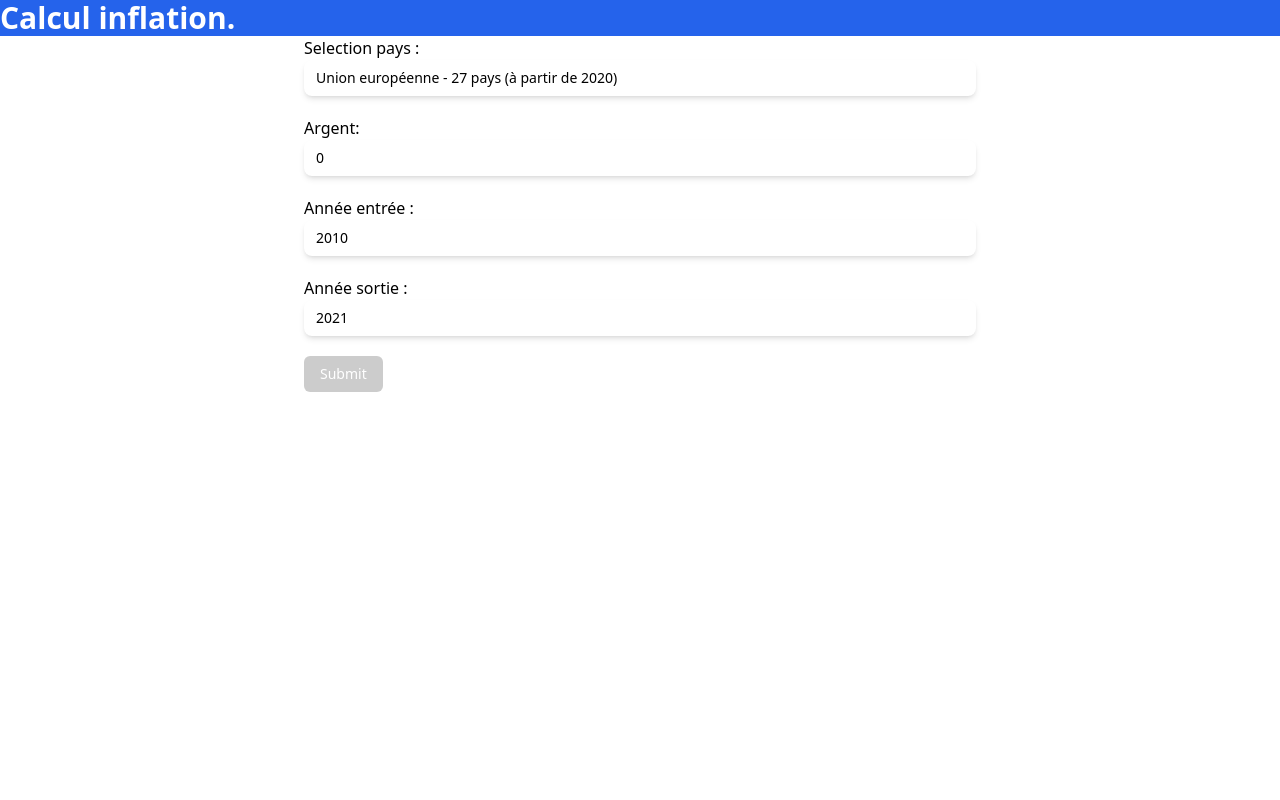
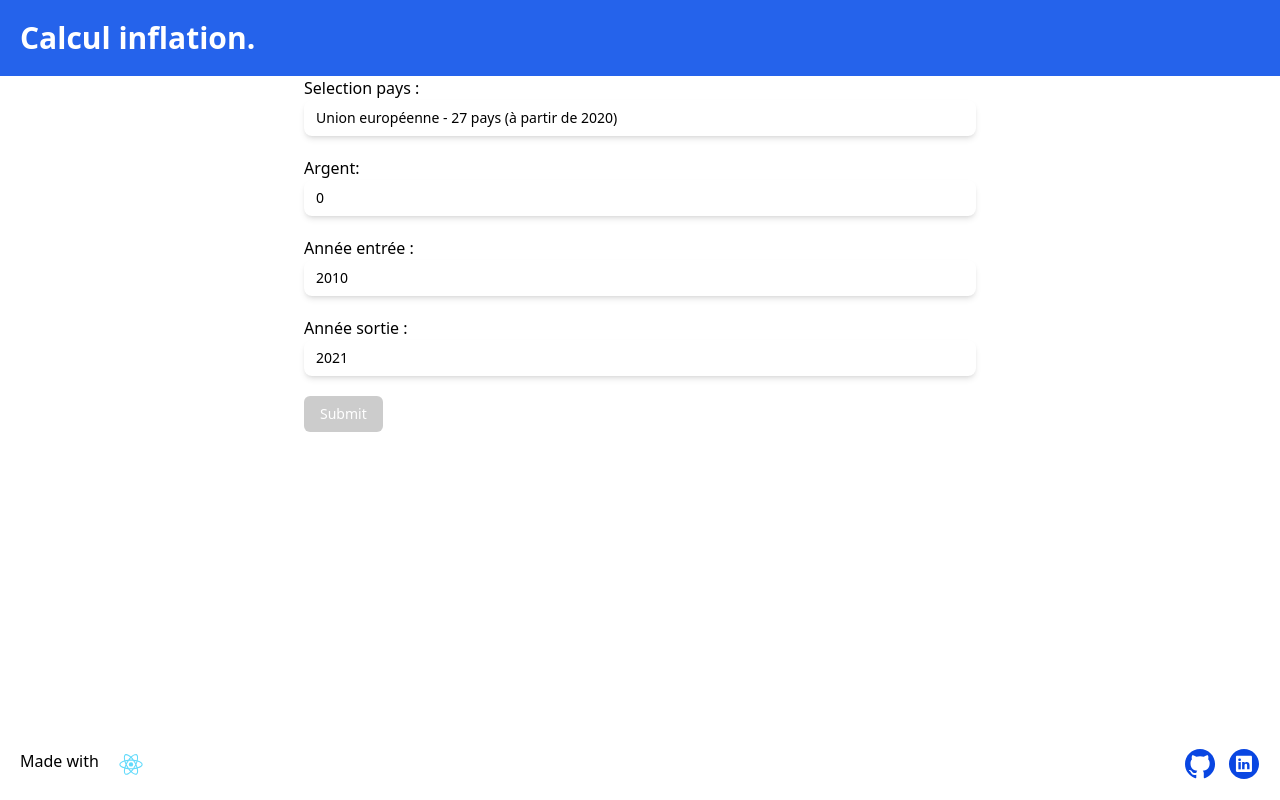
Before and after one commit to P4tt4te/inflation, a React (Vite) app: page / in a window 1280 px wide. Built offline with nearby package versions, Linux system fonts and the light colour scheme.

Commit message:
init footer

```diff
--- a/src/App.jsx
+++ b/src/App.jsx
@@ -1,5 +1,7 @@
 import { useState } from 'react'
 import logo from './logo.svg'
+import github from './github.svg'
+import linkedin from './linkedin.svg'
 import Convert from './Convert'
 
 function App() {
@@ -7,13 +9,27 @@ function App() {
 
   return (
     <div className="font-sans">
-      <header className="bg-blue-600 text-white">
+      <header className="bg-blue-600 p-5 text-white">
         <div className="text-3xl font-semibold">
           <h1>Calcul inflation.</h1>
         </div>
 
       </header>
       <Convert />
+      <footer className="fixed inset-x-0 bottom-0 m-5 flex justify-between">
+          <div className="flex space-x-3">
+            <p>Made with</p>
+            <img height="40" width="40" src={logo}></img>
+          </div>
+          <div className="flex space-x-3">
+            <a href="https://github.com/P4tt4te">
+              <img src={github}></img>
+            </a>
+            <a href="https://www.linkedin.com/in/edwbr/">
+              <img src={linkedin}></img>
+            </a>
+          </div>
+      </footer>
     </div>
   )
 }
```
Also changed, not shown: src/github.svg (added), src/linkedin.svg (added).
